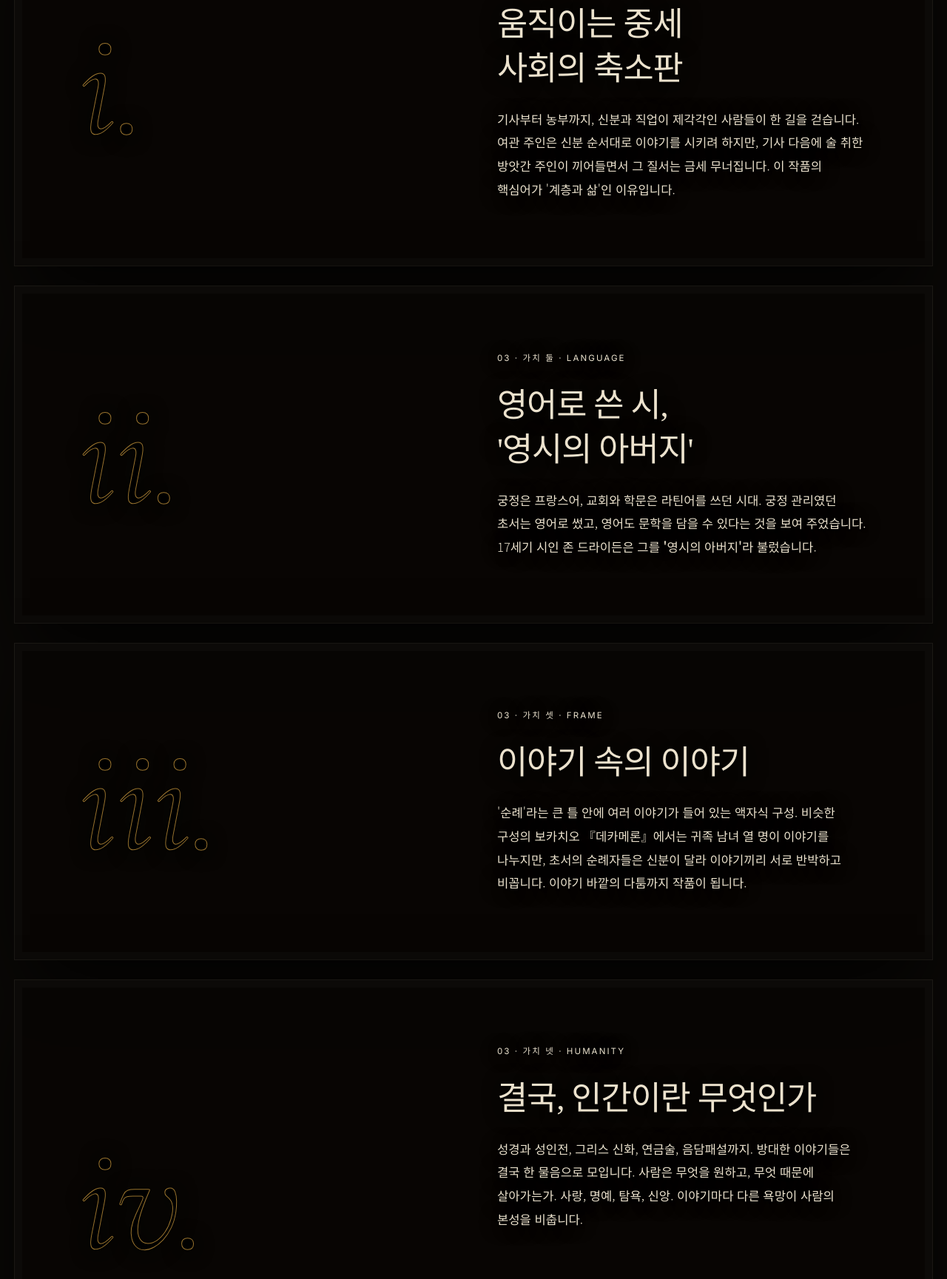
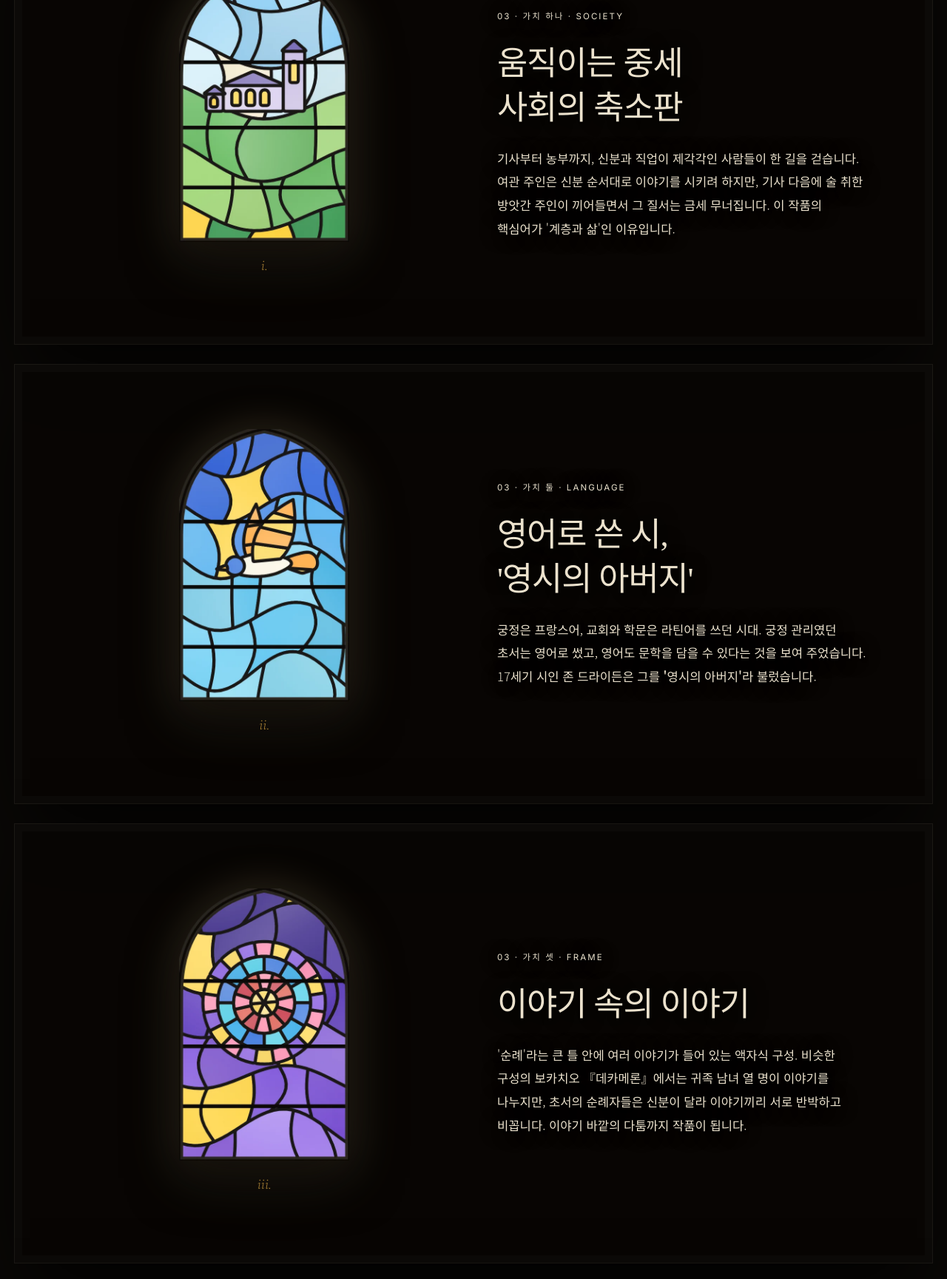
Before and after one commit to jxhlee/canterbury-tales, a plain HTML site: page meaning.html in a window 1280 px wide. Shown: the part 1593-3322 px from the top of the page at 74% size. Drawn offline with nearby package versions, Linux system fonts and the light colour scheme; a web font is replaced by a local one.

Commit message:
Stained-glass windows on the value and verse cards
Co-Authored-By: Claude Opus 5.5 <noreply@anthropic.com>

```diff
--- a/light.css
+++ b/light.css
@@ -75,3 +75,9 @@ body.leaving .bar, body.leaving main, body.leaving .foot { opacity: 0; }
 @media (prefers-reduced-motion: reduce) {
   .js [data-fade], .js [data-split], .js [data-stagger] > * { opacity: 1; transform: none; transition: none; }
 }
+
+/* value / verse cards: a small lit window instead of a bare numeral */
+.card-win { margin: 0; display: grid; justify-items: center; gap: 12px; }
+.card-win img { width: min(100%, 230px); height: auto; filter: drop-shadow(0 24px 34px rgb(0 0 0 / .55)) drop-shadow(0 0 26px rgb(255 214 150 / .18)); }
+.card-win figcaption { font-family: var(--serif); font-style: italic; font-size: 1.3rem; color: var(--gold); text-shadow: none; }
+@media (max-width: 820px) { .card-win img { width: 150px; } }
--- a/meaning.html
+++ b/meaning.html
@@ -50,7 +50,7 @@
   <div class="deck wrap" data-title="네 가지 가치">
     <article class="card">
       <div class="duo">
-        <p class="big-n">i.</p>
+        <figure class="card-win"><img src="img/card-society.webp" alt="캔터베리 대성당으로 이어지는 길을 그린 스테인드글라스" width="480" height="768" decoding="async"><figcaption>i.</figcaption></figure>
         <div class="stack">
           <p class="label">03 · 가치 하나 · Society</p>
           <h2 class="h2">움직이는 중세 사회의 축소판</h2>
@@ -60,7 +60,7 @@
     </article>
     <article class="card">
       <div class="duo">
-        <p class="big-n">ii.</p>
+        <figure class="card-win"><img src="img/card-language.webp" alt="노래하는 새를 그린 스테인드글라스" width="480" height="768" decoding="async"><figcaption>ii.</figcaption></figure>
         <div class="stack">
           <p class="label">03 · 가치 둘 · Language</p>
           <h2 class="h2">영어로 쓴 시, '영시의 아버지'</h2>
@@ -70,7 +70,7 @@
     </article>
     <article class="card">
       <div class="duo">
-        <p class="big-n">iii.</p>
+        <figure class="card-win"><img src="img/card-frame.webp" alt="원 안에 원이 겹친 장미창 스테인드글라스" width="480" height="768" decoding="async"><figcaption>iii.</figcaption></figure>
         <div class="stack">
           <p class="label">03 · 가치 셋 · Frame</p>
           <h2 class="h2">이야기 속의 이야기</h2>
@@ -80,7 +80,7 @@
     </article>
     <article class="card">
       <div class="duo">
-        <p class="big-n">iv.</p>
+        <figure class="card-win"><img src="img/card-humanity.webp" alt="붉은 장미를 그린 스테인드글라스" width="480" height="768" decoding="async"><figcaption>iv.</figcaption></figure>
         <div class="stack">
           <p class="label">03 · 가치 넷 · Humanity</p>
           <h2 class="h2">결국, 인간이란 무엇인가</h2>
```
Also changed, not shown: epilogue.html (+3 -3 lines), img/card-frame.webp (added), img/card-humanity.webp (added), img/card-language.webp (added), img/card-prose.webp (added), img/card-society.webp (added), img/card-speaking.webp (added), img/card-thopas.webp (added).
